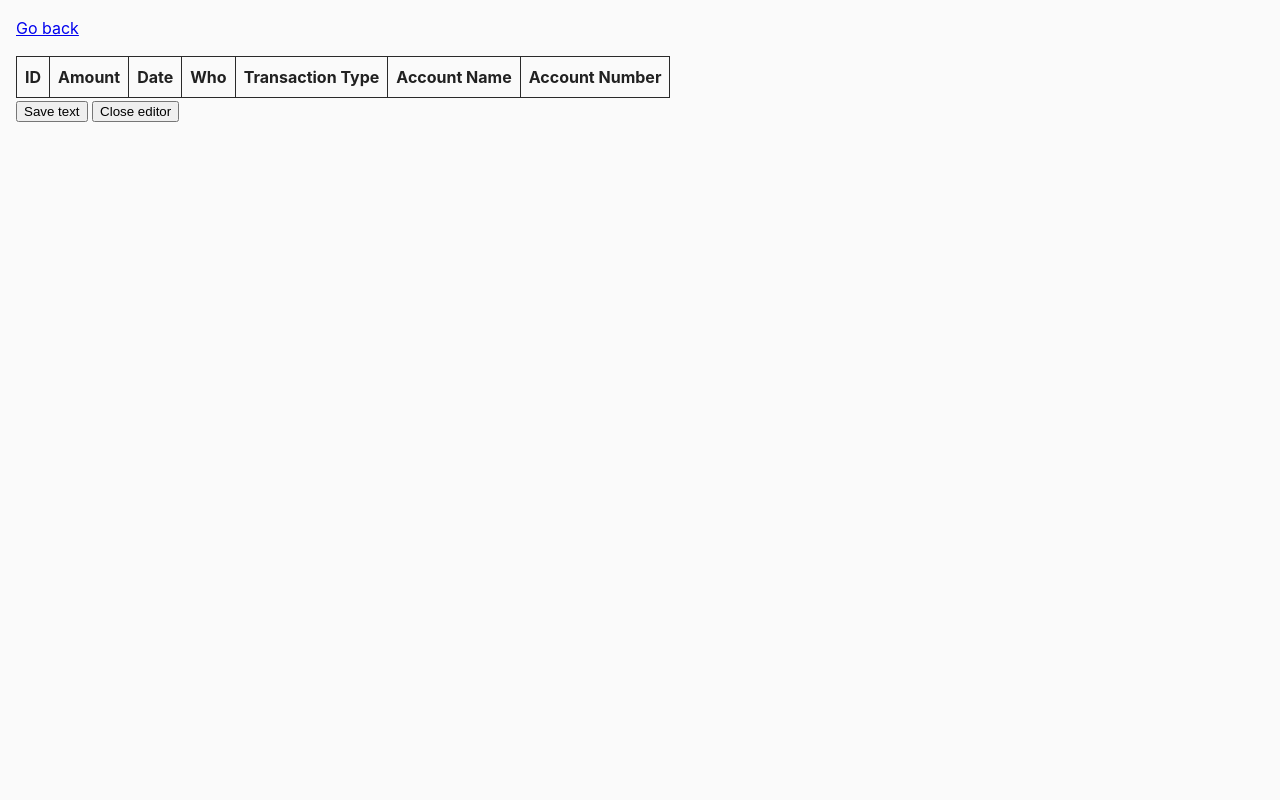
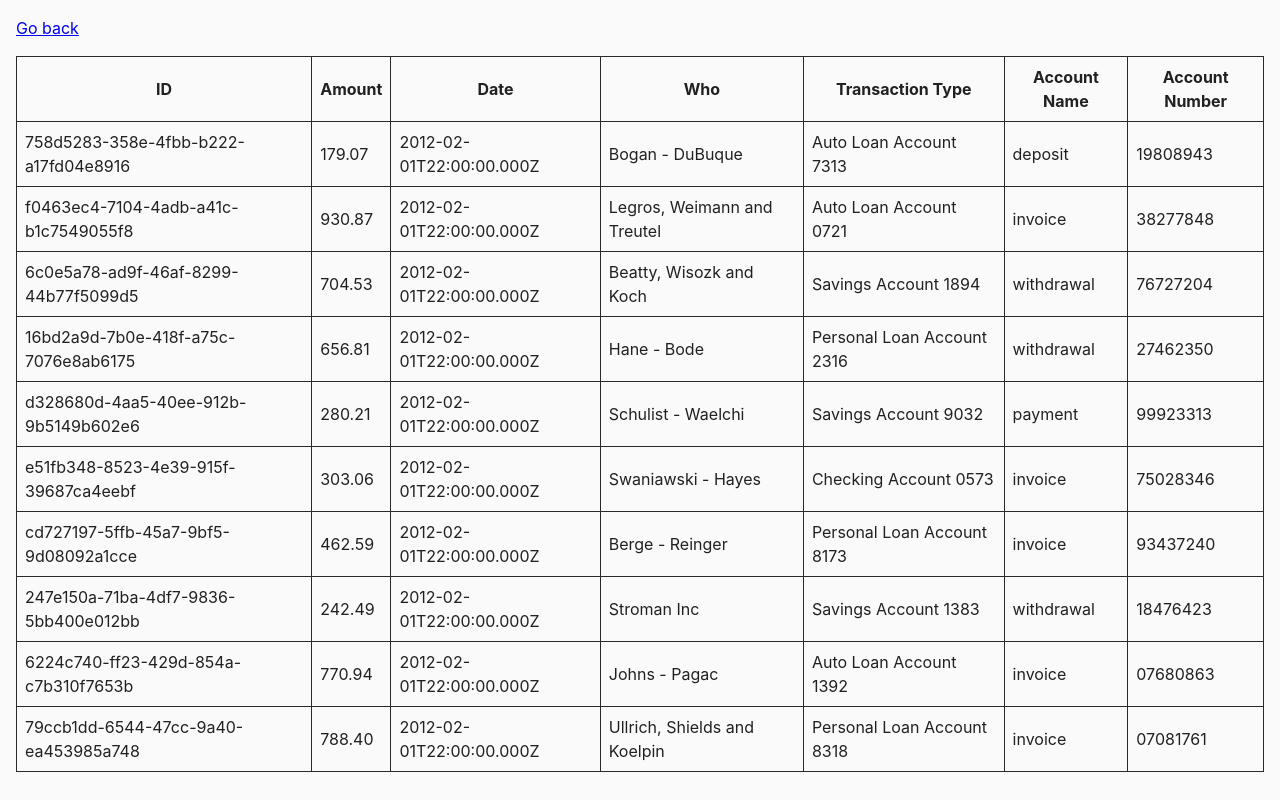
Before and after one commit to strelnikovartem/hw-07, a plain HTML site: page task-6.html in a window 1280 px wide. Drawn offline with Linux system fonts and the light colour scheme.

Commit message:
28.12 finish

```diff
--- a/css/common.css
+++ b/css/common.css
@@ -22,3 +22,13 @@ body {
   padding: 8px;
   border: 1px solid #2a2a2a;
 }
+
+.color-picker__option {
+  display: inline-block;
+  width: 74px;
+  height: 74px;
+  margin: 4px;
+  border: none;
+  outline: none;
+  cursor: pointer;
+}
--- a/js/task-6.js
+++ b/js/task-6.js
@@ -1,5 +1,116 @@
-const saveBtn = document.querySelector('button[data-action="save"]');
-console.log(saveBtn.dataset.action); // "save"
+const transactionHistory = [
+  {
+    id: "758d5283-358e-4fbb-b222-a17fd04e8916",
+    amount: "179.07",
+    date: "2012-02-01T22:00:00.000Z",
+    business: "Bogan - DuBuque",
+    name: "Auto Loan Account 7313",
+    type: "deposit",
+    account: "19808943",
+  },
+  {
+    id: "f0463ec4-7104-4adb-a41c-b1c7549055f8",
+    amount: "930.87",
+    date: "2012-02-01T22:00:00.000Z",
+    business: "Legros, Weimann and Treutel",
+    name: "Auto Loan Account 0721",
+    type: "invoice",
+    account: "38277848",
+  },
+  {
+    id: "6c0e5a78-ad9f-46af-8299-44b77f5099d5",
+    amount: "704.53",
+    date: "2012-02-01T22:00:00.000Z",
+    business: "Beatty, Wisozk and Koch",
+    name: "Savings Account 1894",
+    type: "withdrawal",
+    account: "76727204",
+  },
+  {
+    id: "16bd2a9d-7b0e-418f-a75c-7076e8ab6175",
+    amount: "656.81",
+    date: "2012-02-01T22:00:00.000Z",
+    business: "Hane - Bode",
+    name: "Personal Loan Account 2316",
+    type: "withdrawal",
+    account: "27462350",
+  },
+  {
+    id: "d328680d-4aa5-40ee-912b-9b5149b602e6",
+    amount: "280.21",
+    date: "2012-02-01T22:00:00.000Z",
+    business: "Schulist - Waelchi",
+    name: "Savings Account 9032",
+    type: "payment",
+    account: "99923313",
+  },
+  {
+    id: "e51fb348-8523-4e39-915f-39687ca4eebf",
+    amount: "303.06",
+    date: "2012-02-01T22:00:00.000Z",
+    business: "Swaniawski - Hayes",
+    name: "Checking Account 0573",
+    type: "invoice",
+    account: "75028346",
+  },
+  {
+    id: "cd727197-5ffb-45a7-9bf5-9d08092a1cce",
+    amount: "462.59",
+    date: "2012-02-01T22:00:00.000Z",
+    business: "Berge - Reinger",
+    name: "Personal Loan Account 8173",
+    type: "invoice",
+    account: "93437240",
+  },
+  {
+    id: "247e150a-71ba-4df7-9836-5bb400e012bb",
+    amount: "242.49",
+    date: "2012-02-01T22:00:00.000Z",
+    business: "Stroman Inc",
+    name: "Savings Account 1383",
+    type: "withdrawal",
+    account: "18476423",
+  },
+  {
+    id: "6224c740-ff23-429d-854a-c7b310f7653b",
+    amount: "770.94",
+    date: "2012-02-01T22:00:00.000Z",
+    business: "Johns - Pagac",
+    name: "Auto Loan Account 1392",
+    type: "invoice",
+    account: "07680863",
+  },
+  {
+    id: "79ccb1dd-6544-47cc-9a40-ea453985a748",
+    amount: "788.40",
+    date: "2012-02-01T22:00:00.000Z",
+    business: "Ullrich, Shields and Koelpin",
+    name: "Personal Loan Account 8318",
+    type: "invoice",
+    account: "07081761",
+  },
+];
 
-const closeBtn = document.querySelector('button[data-action="close"]');
-console.log(closeBtn.dataset.action); // "close"
+const tableEl = document.querySelector(".js-transaction-table");
+
+const createMarkup = (arr) => {
+  return arr
+    .map(
+      (item) => `
+    <tr>
+      <td>${item.id}</td>
+      <td>${item.amount}</td>
+      <td>${item.date}</td>
+      <td>${item.business}</td>
+      <td>${item.name}</td>
+      <td>${item.type}</td>
+      <td>${item.account}</td>
+    </tr>
+    `
+    )
+    .join("");
+};
+
+console.log(createMarkup(transactionHistory));
+
+tableEl.insertAdjacentHTML("beforeend", createMarkup(transactionHistory));
--- a/task-6.html
+++ b/task-6.html
@@ -25,8 +25,7 @@
         </thead>
       </table>
     </div>
-    <button type="button" data-action="save">Save text</button>
-    <button type="button" data-action="close">Close editor</button>
+    <div class="color-picker"></div>
     <script src="./js/task-6.js" type="module"></script>
   </body>
 </html>
```
Also changed, not shown: js/task-1.js (+2 -14 lines).
